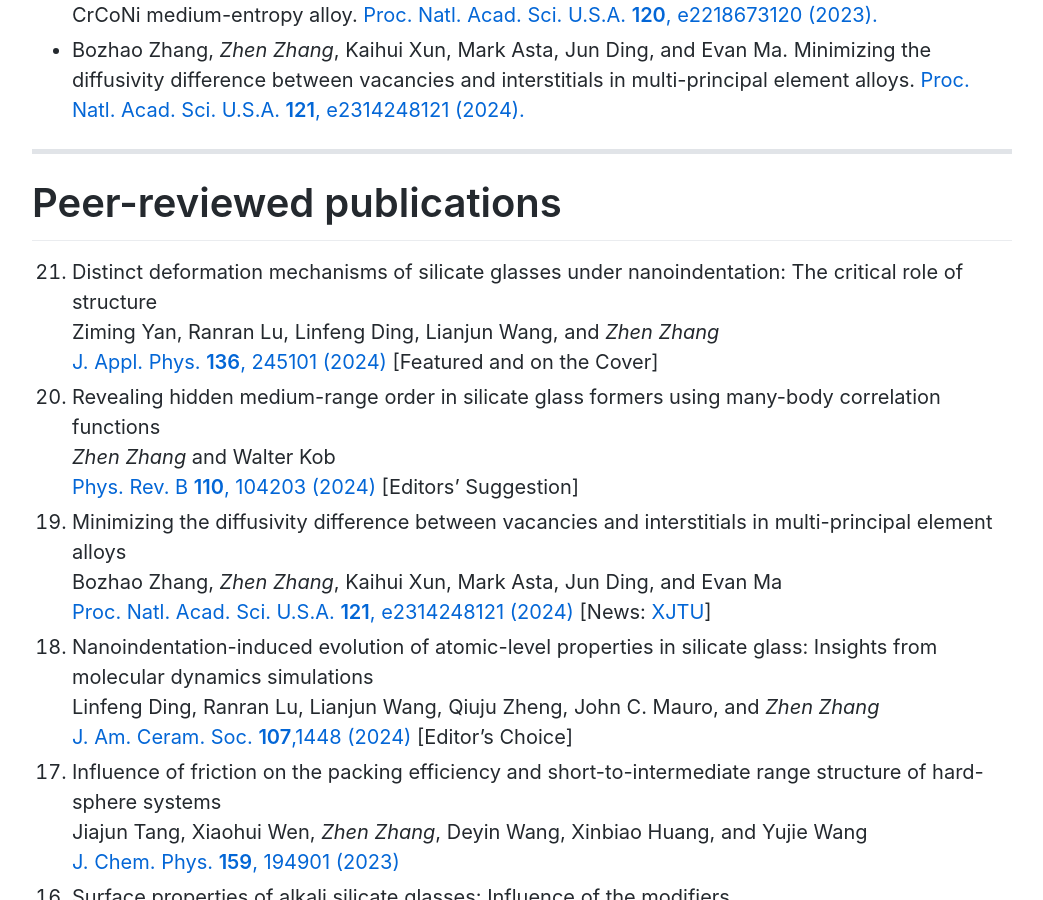
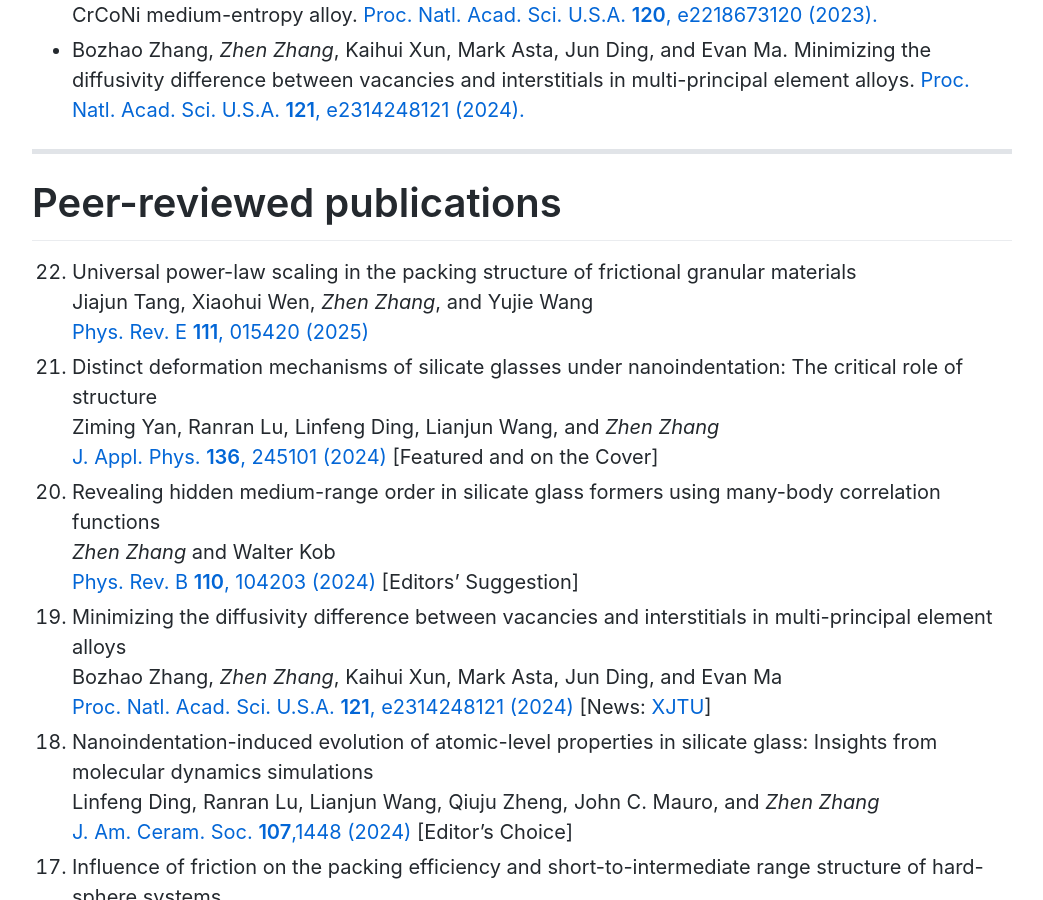
Before and after one commit to zhenzhang1991/zhenzhang1991.github.io, a Jekyll site: the page built from index.md, in a window 1280 px wide and 900 px high, scrolled down 5403 px. Shown: the whole window, without its empty margins (118-1161 px from the left). Built offline with Jekyll 4.4.1, drawn with Linux system fonts in a browser that asks for light colours; Markdown is read by kramdown in place of the engine named in the settings; comment, search, counter and statistics services are not loaded.

Commit message:
Update index.md

```diff
--- a/index.md
+++ b/index.md
@@ -93,6 +93,9 @@ Publications for more details:
 * * *
 
 # Peer-reviewed publications
+0. Universal power-law scaling in the packing structure of frictional granular materials <br>
+   Jiajun Tang, Xiaohui Wen, *Zhen Zhang*, and Yujie Wang <br>
+   [Phys. Rev. E **111**, 015420 (2025)](docs/2025-pre-tang.pdf)
 0. Distinct deformation mechanisms of silicate glasses under nanoindentation: The critical role of structure <br>
    Ziming Yan, Ranran Lu, Linfeng Ding, Lianjun Wang, and *Zhen Zhang* <br>
    [J. Appl. Phys. **136**, 245101 (2024)](docs/2024-jap-yan.pdf) [Featured and on the Cover]
```
